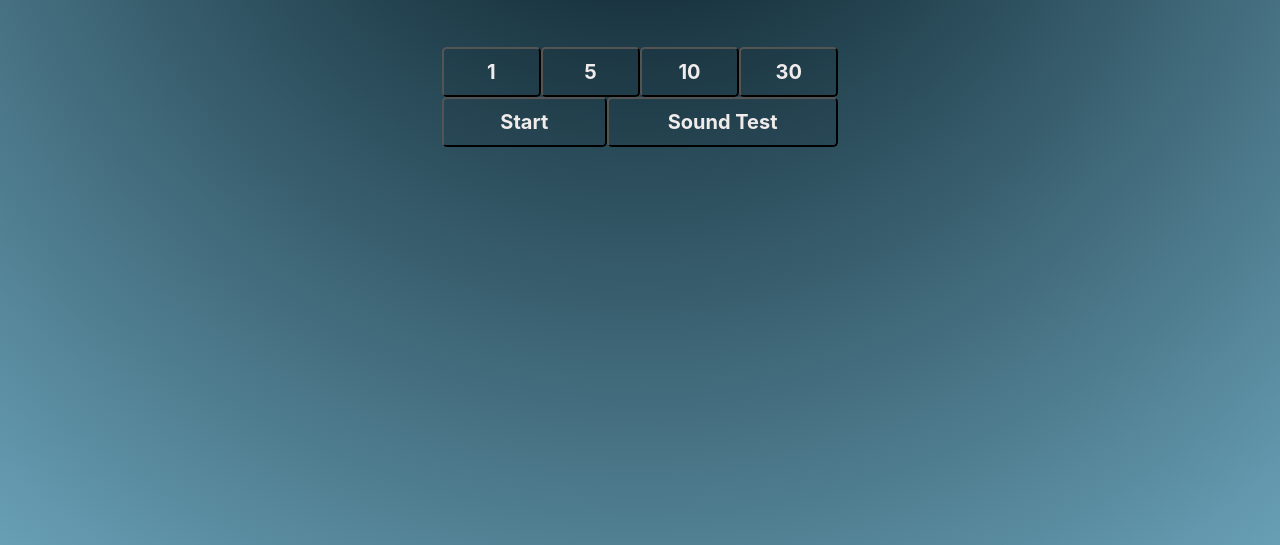
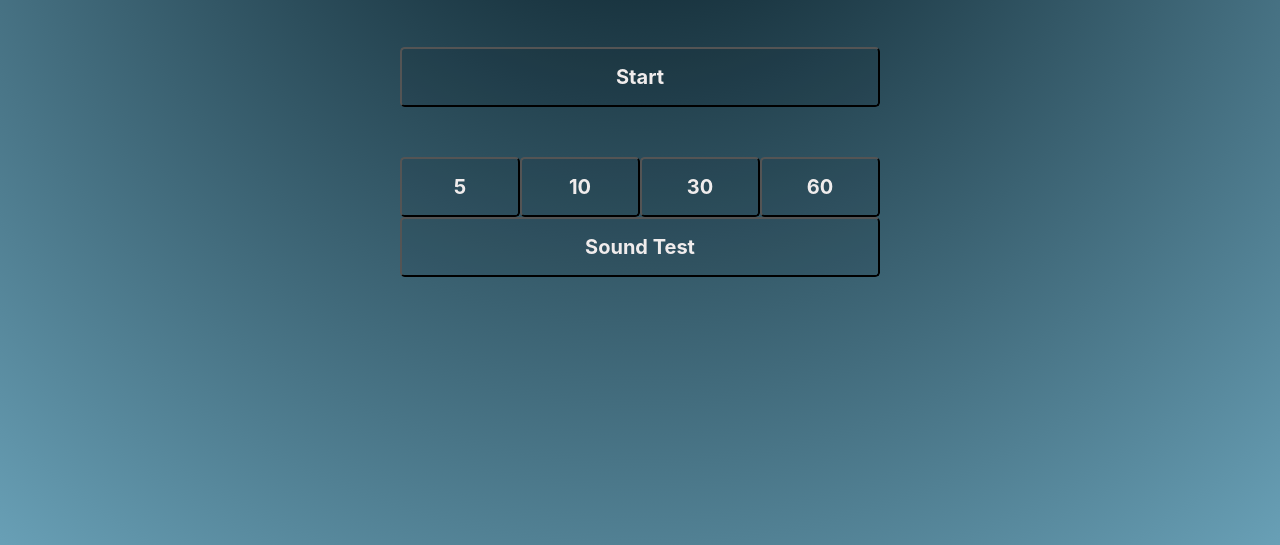
Before and after one commit to toanpn190/essential-timer, a plain HTML site: page index.html in a window 1280 px wide. Shown: the part 255-800 px from the top of the page. Drawn offline with nearby package versions, Linux system fonts and the light colour scheme.

Commit message:
Update layout

```diff
--- a/index.html
+++ b/index.html
@@ -18,24 +18,32 @@
     </div>
 
     <div class="row justify-content-center">
-      <div class="btn-group col-10 col-md-6 col-lg-4" role="group">
-        <button type="button" class="col-3 btn-lg button-add-time">1</button>
-        <button type="button" class="col-3 btn-lg button-add-time">5</button>
-        <button type="button" class="col-3 btn-lg button-add-time">10</button>
-        <button type="button" class="col-3 btn-lg button-add-time">30</button>
+      <button id="timer-start" type="button" class="col-12 btn-lg">Start</button>
       </div>
     </div>
 
     <div class="row justify-content-center">
-      <div class="btn-group col-10 col-md-6 col-lg-4" role="group">
-        <button id="timer-start" type="button" class="col-5 btn-lg">Start</button>
-        <button id="sound-test" type="button" class="col-7 btn-lg">Sound Test</button>
+      <div class="btn-group col-10 justify-content-center" role="group">
+        <button type="button" class="col-3 btn-lg button-add-time">5</button>
+        <button type="button" class="col-3 btn-lg button-add-time">10</button>
+        <button type="button" class="col-3 btn-lg button-add-time">30</button>
+        <button type="button" class="col-3 btn-lg button-add-time">60</button>
       </div>
     </div>
 
-
+    <div class="row justify-content-center">
+      <div class="btn-group col-10 justify-content-center" role="group">
+        <button id="sound-test" type="button" class="col-12 btn-lg">Sound Test</button>
+      </div>
+    </div>
 
   </main>
 
+
+   <!-- Optional JavaScript -->
+    <!-- jQuery first, then Popper.js, then Bootstrap JS -->
+    <script src="https://code.jquery.com/jquery-3.3.1.slim.min.js" integrity="sha384-q8i/X+965DzO0rT7abK41JStQIAqVgRVzpbzo5smXKp4YfRvH+8abtTE1Pi6jizo" crossorigin="anonymous"></script>
+    <script src="https://cdnjs.cloudflare.com/ajax/libs/popper.js/1.14.3/umd/popper.min.js" integrity="sha384-ZMP7rVo3mIykV+2+9J3UJ46jBk0WLaUAdn689aCwoqbBJiSnjAK/l8WvCWPIPm49" crossorigin="anonymous"></script>
+    <script src="https://stackpath.bootstrapcdn.com/bootstrap/4.1.1/js/bootstrap.min.js" integrity="sha384-smHYKdLADwkXOn1EmN1qk/HfnUcbVRZyYmZ4qpPea6sjB/pTJ0euyQp0Mk8ck+5T" crossorigin="anonymous"></script>
 </body>
 </html>
--- a/style.css
+++ b/style.css
@@ -17,6 +17,23 @@ h1#timer {
   font-family: Roboto, 'Segoe UI', Tahoma, Geneva, Verdana, sans-serif;
 }
 
+#timer-start {
+  margin-bottom: 50px;
+  max-width: 480px;
+  min-height: 60px;
+}
+
+#sound-test {
+  margin-bottom: 50px;
+  max-width: 480px;
+  min-height: 60px;
+}
+
+.button-add-time {
+  max-width: 120px;
+  min-height: 60px;
+}
+
 button {
   background: rgba(0, 18, 26, 0.1);
   color: rgb(240, 236, 236);
```
